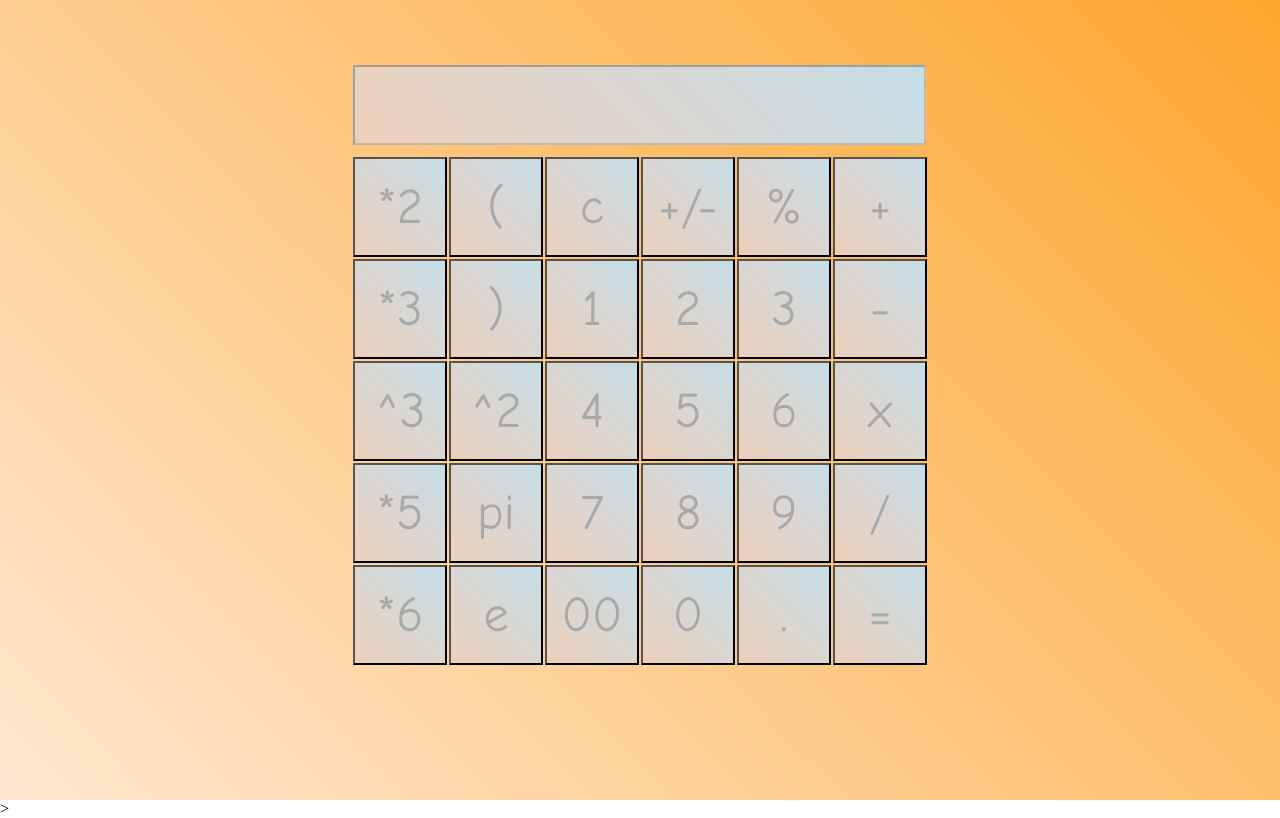
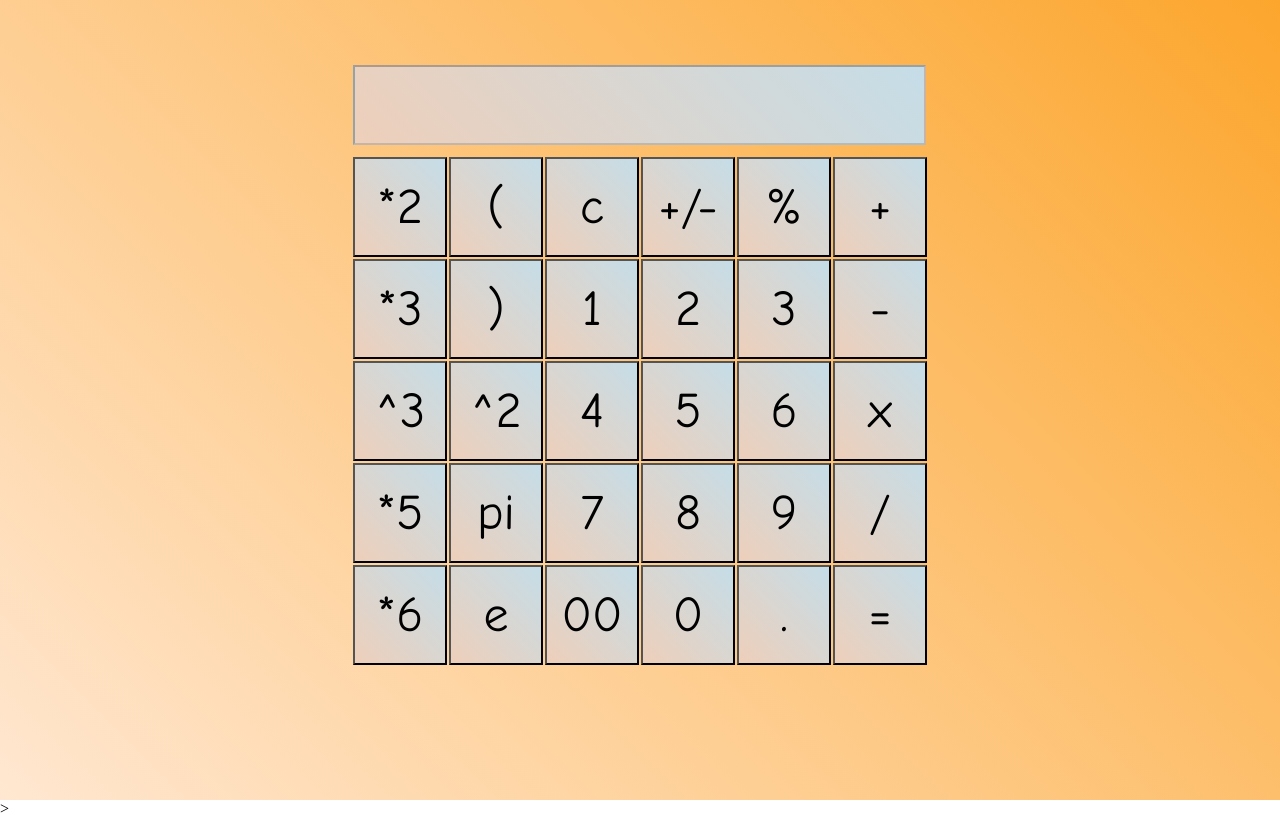
Before and after one commit to Glebochko/glebochko.github.io, a plain HTML site: page index.html in a window 1280 px wide. Drawn offline with Linux system fonts and the light colour scheme.

Commit message:
gificdfg

```diff
--- a/index.html
+++ b/index.html
@@ -12,7 +12,7 @@
                 font-size: 50;
                 font-family: "Comic Sans MS";
                 background: linear-gradient(45deg, #EECFBA, #C5DDE8);
-                color: darkgray;
+                color: black;
               }
               .calcdisp{
                 width: 150%;
```
